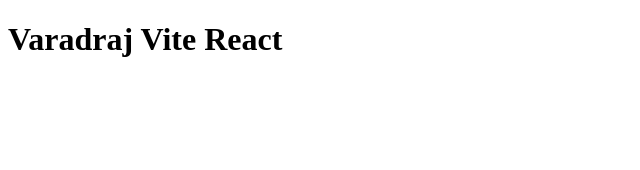
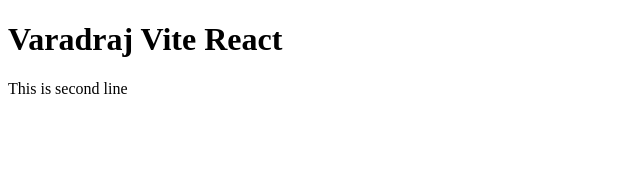
Before and after one commit to varadrajsh/React-Learning, a React (Vite) app in the folder 01vitereact/: page / in a window 1280 px wide. Shown: the top 170 px of the page, without its empty margins (0-640 px from the left). Built offline with nearby package versions, Linux system fonts and the light colour scheme.

Commit message:
created second element

```diff
--- a/01vitereact/src/App.jsx
+++ b/01vitereact/src/App.jsx
@@ -2,7 +2,11 @@
 function App() {
 
   return (
-    <h1>Varadraj Vite React</h1>
+    <>
+     <h1>Varadraj Vite React</h1>
+     <p>This is second line</p>
+    </>
+
   )
 }
 
```
